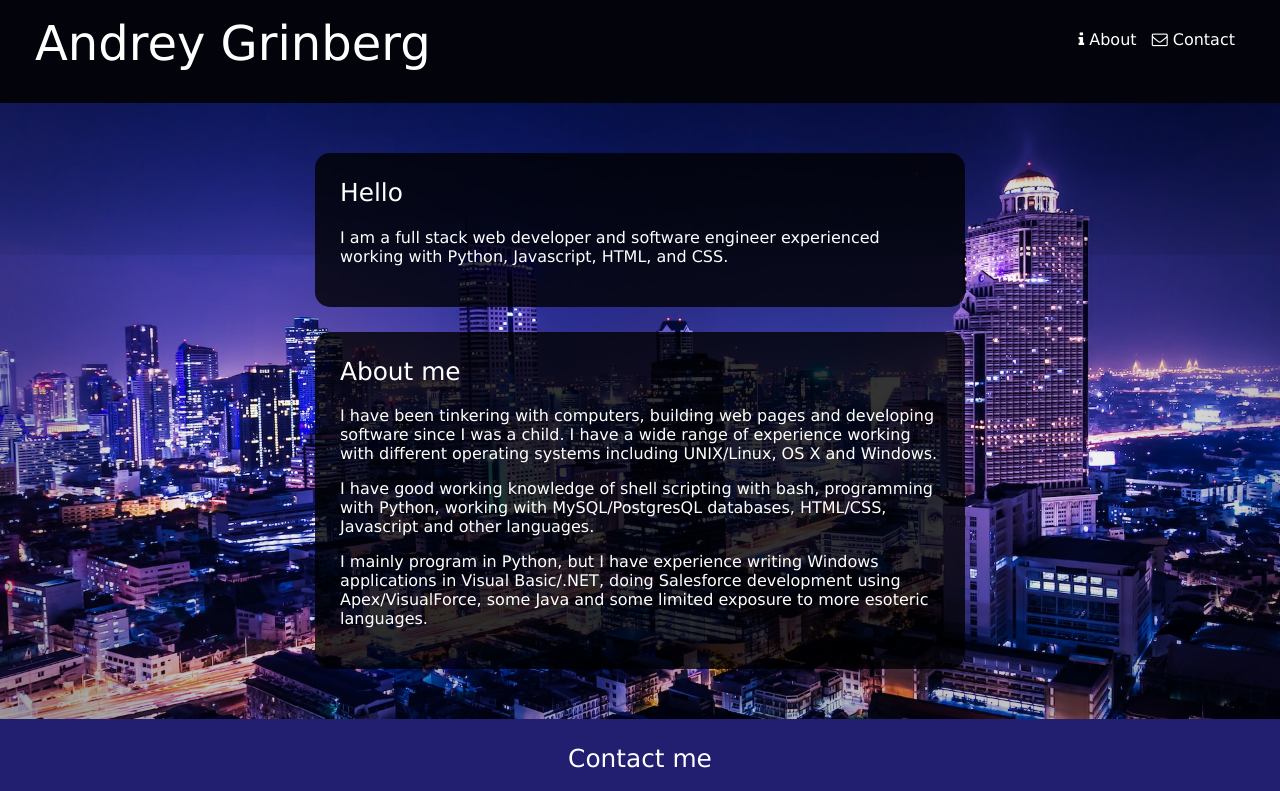
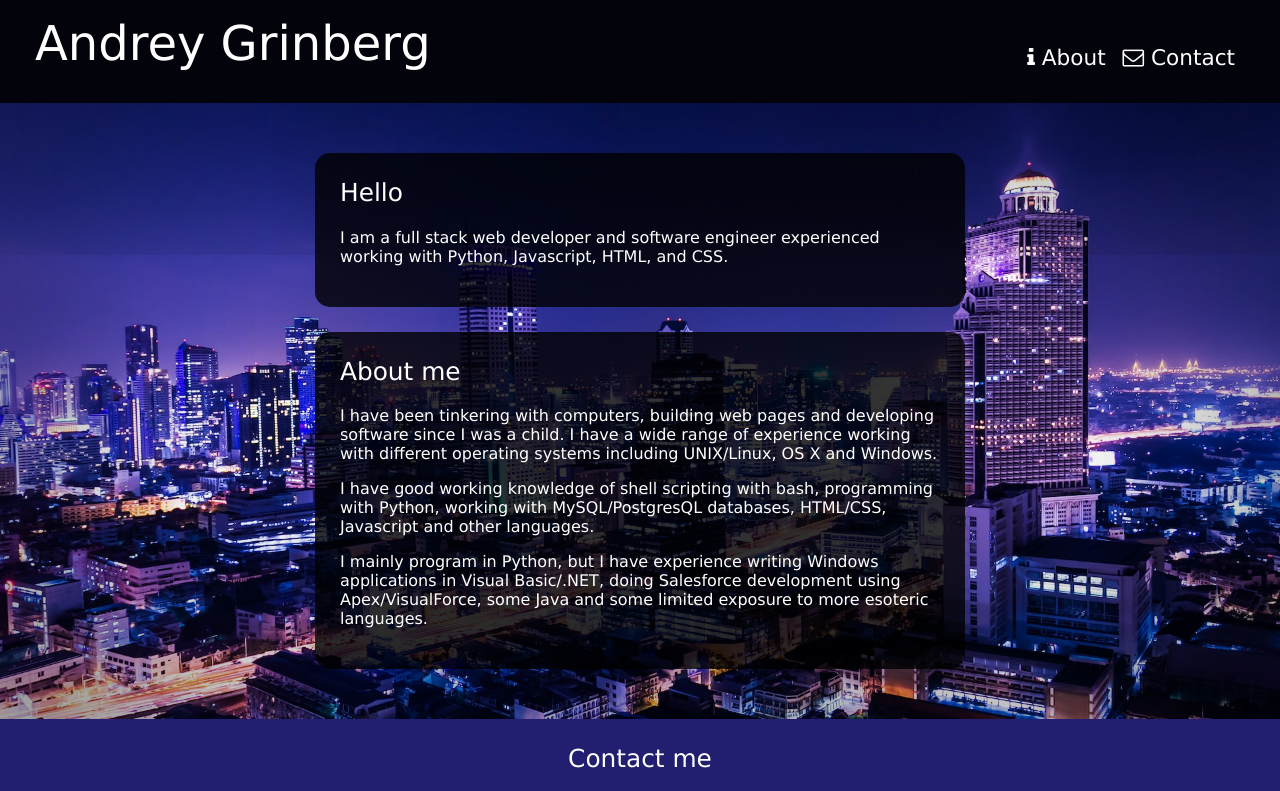
Before and after one commit to agrin415/agrin415.github.io, a plain HTML site: page index.html in a window 1280 px wide. Shown: the top 791 px of the page. Drawn offline with Linux system fonts and the light colour scheme.

Commit message:
more font scaling adjustments, made navbar link text hidden and icons bigger at smaller viewport width

```diff
--- a/index.html
+++ b/index.html
@@ -10,8 +10,14 @@
         <header>
             <h1>Andrey Grinberg</h1>
             <nav class="navbar">
-                <a href="#about"><i class="fa fa-info" aria-hidden="true"></i> About</a>
-                <a href="#contact"><i class="fa fa-envelope-o" aria-hidden="true"></i> Contact</a>
+                <a href="#about">
+                    <i class="fa fa-info" aria-hidden="true"></i>
+                    <li class="navbar-text">About</li>
+                </a>
+                <a href="#contact">
+                    <i class="fa fa-envelope-o" aria-hidden="true"></i>
+                    <li class="navbar-text">Contact</li>
+                </a>
             </nav>
         </header>
         <section class="page-body">
--- a/stylesheets/main.css
+++ b/stylesheets/main.css
@@ -10,7 +10,7 @@ body {
 }
 
 h1 {
-    font-size: 1.85em;
+    font-size: 2em;
     font-weight: 100;
     margin-top: 0px;
     display: inline-block;
@@ -45,12 +45,13 @@ footer {
 
 .navbar {
     text-align: right;
-    padding: 15px;
+    padding-top: 0px;
+    padding-right: 15px;
     position: absolute;
     right: 0px;
-    top: 15px;
+    top: 0px;
     display: inline-block;
-    font-size: 1em;
+    font-size: 3em;
 }
 
 .navbar a {
@@ -61,6 +62,10 @@ footer {
 
 .navbar a:hover {
     color: #7f51f5;
+}
+
+.navbar-text {
+    display: none;
 }
 
 .bottomnav {
@@ -206,8 +211,13 @@ footer {
     }
 
     .navbar {
-        font-size: 1em;
+        padding-top: 45px;
+        font-size: 1.35em;
         right: 25px;
+    }
+
+    .navbar-text {
+        display: inline-block;
     }
 
     .content {
```
